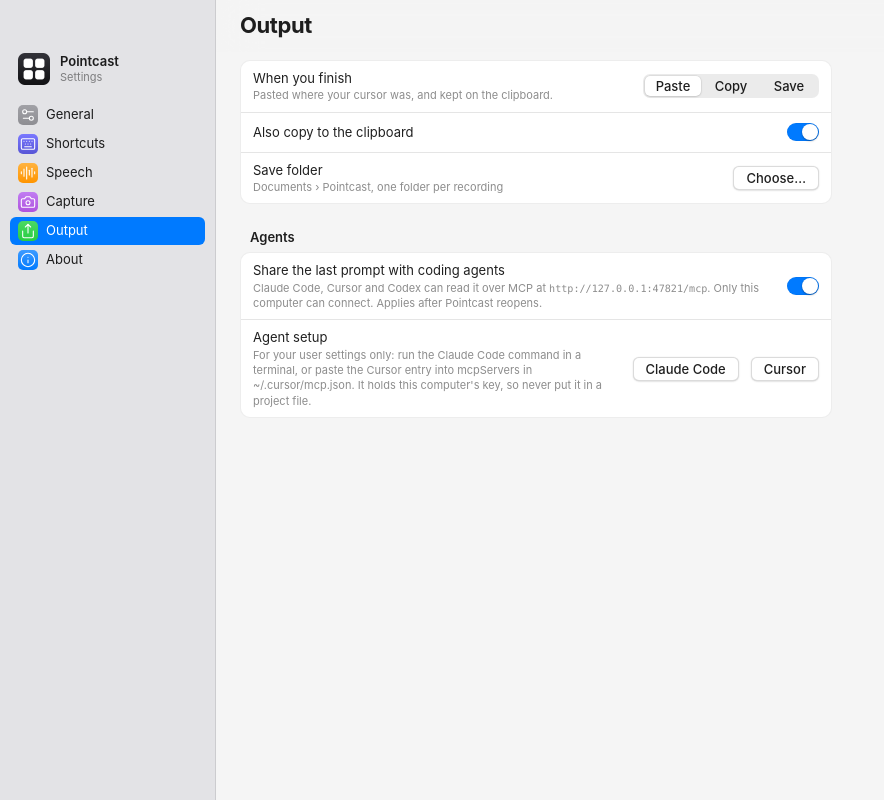
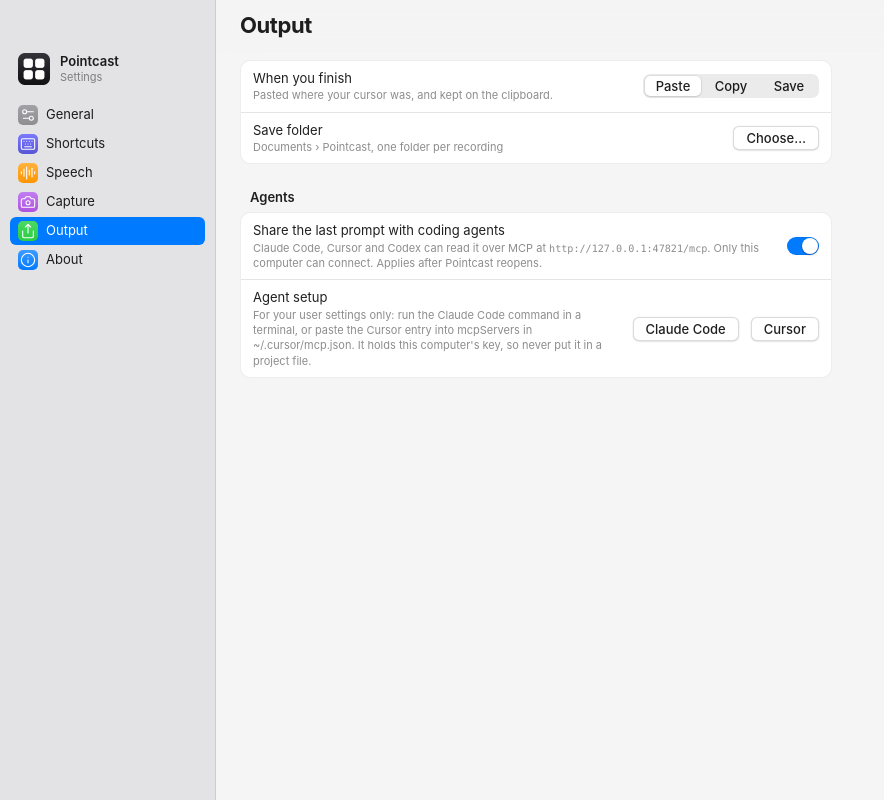
Before and after one commit to naidx0/pointcast, a React (Vite) app: page / in a window 1280 px wide. Both pictures are taken after a click on the button "Output". Shown: the whole page, without its empty margins (0-884 px from the left). Built offline with nearby package versions, Linux system fonts and the light colour scheme.

Commit message:
Output: Also copy to the clipboard shows only for Save, the one mode where it changes anything

```diff
--- a/src/windows/Settings.tsx
+++ b/src/windows/Settings.tsx
@@ -579,7 +579,7 @@
             set={(v) => patch({ output: v })}
           />
         </Row>
-        {cfg.output !== "clipboard" ? (
+        {cfg.output === "folder" ? (
           <Row label="Also copy to the clipboard">
             <Toggle label="Also copy to the clipboard" on={cfg.also_clipboard} set={(v) => patch({ also_clipboard: v })} />
           </Row>
```
